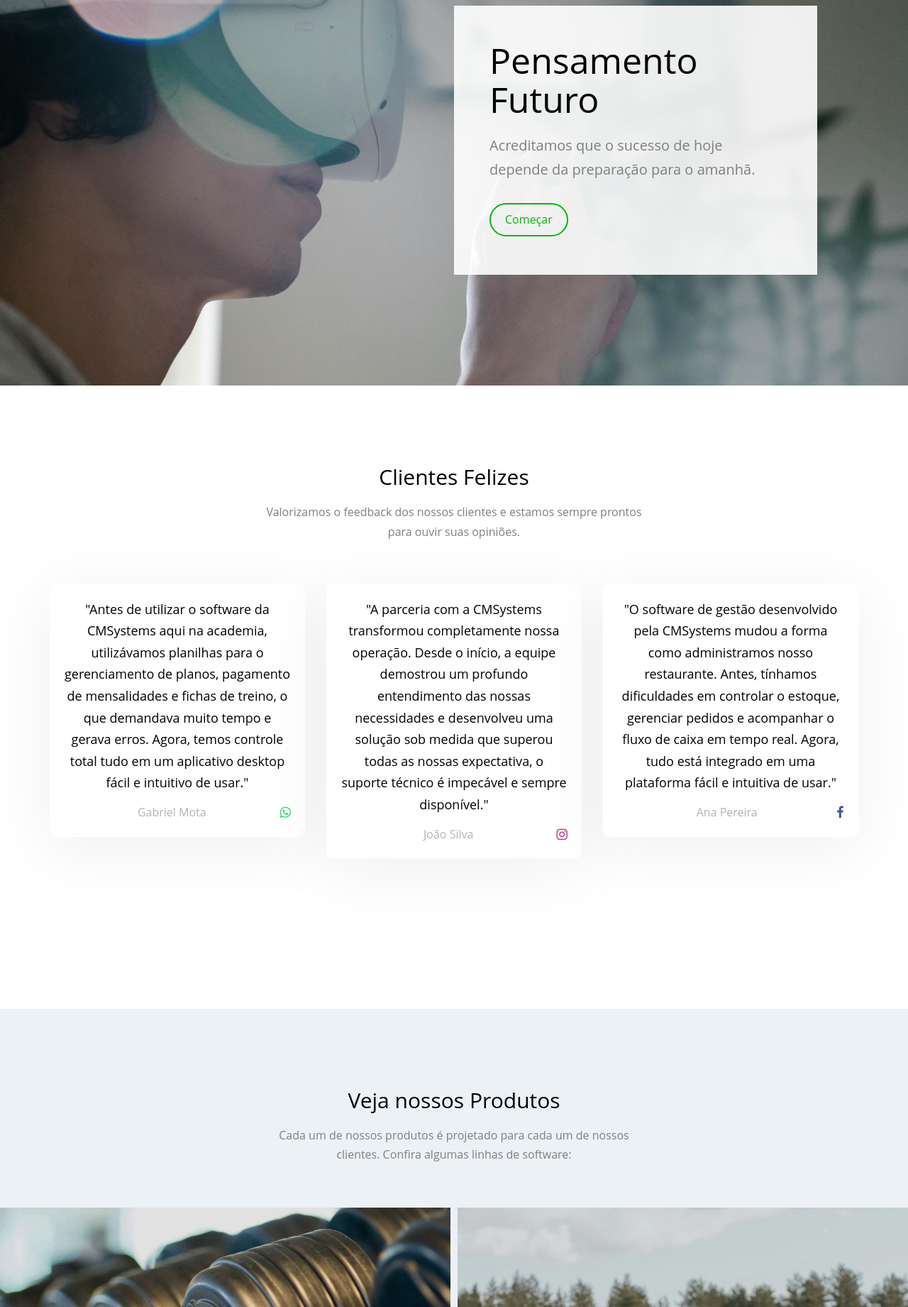
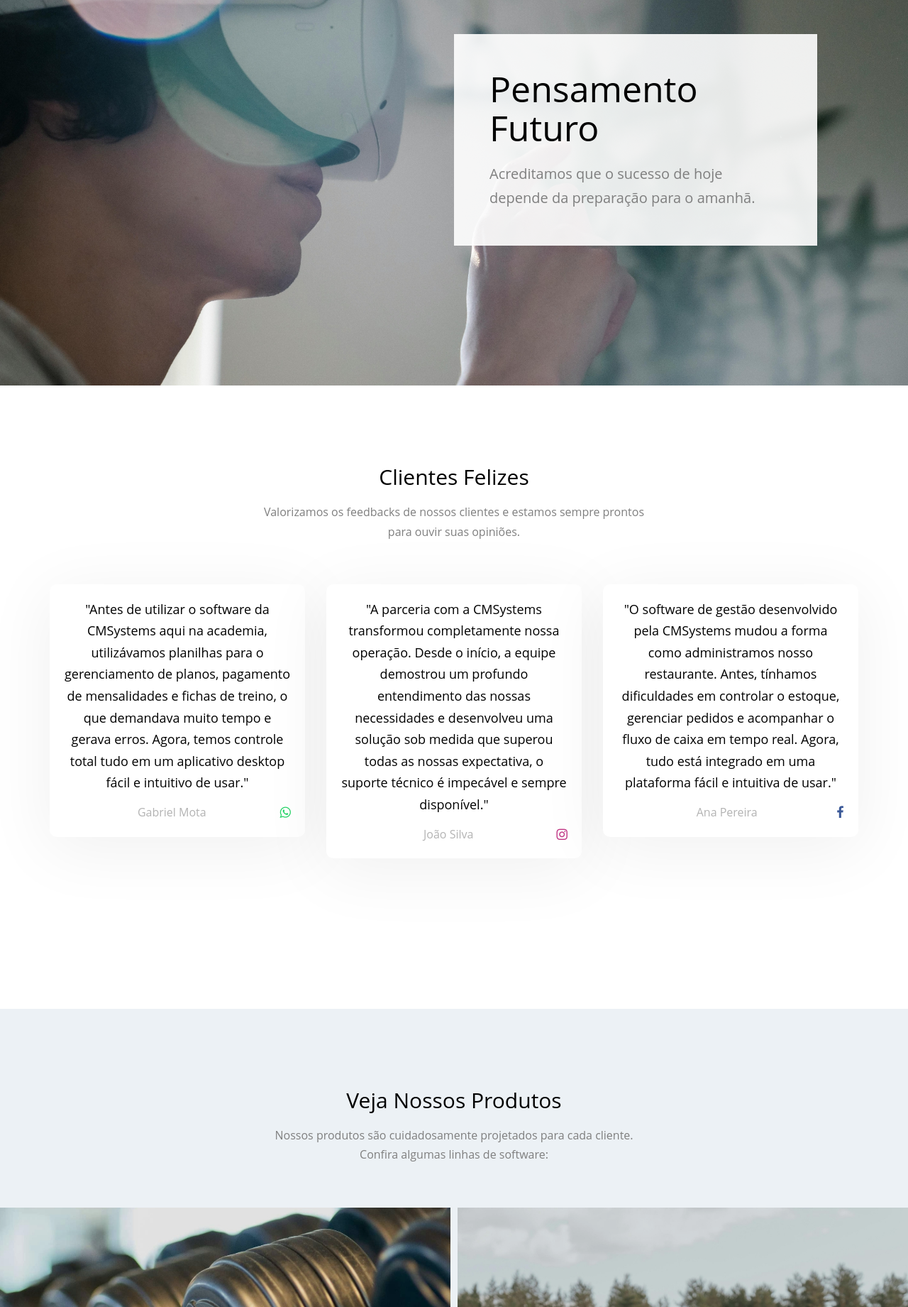
Before and after one commit to cmsystems7/CMSystems, a plain HTML site: page index.html in a window 1280 px wide. Shown: the part 1760-3601 px from the top of the page at 71% size. Drawn offline with Linux system fonts and the light colour scheme; files whose address does not match are found by name.

Commit message:
feat: add favicon and refactoring portuguese

```diff
--- a/about.html
+++ b/about.html
@@ -9,6 +9,7 @@
 	<meta charset="utf-8">
 	<meta http-equiv="X-UA-Compatible" content="IE=edge">
 	<title>Sobre &mdash; CMSystems</title>
+	<link rel="shortcut icon" href="images/favicon.ico" type="image/x-icon">
 	<meta name="viewport" content="width=device-width, initial-scale=1">
 	<meta name="description" />
 	<meta name="keywords" />
@@ -107,7 +108,7 @@
 					</figure>
 				</div>
 				<div class="col-md-6 col-md-offset-3 text-center fh5co-heading">
-					<h2>Somos uma Startup</h2>
+					<h2>Somos Uma Startup</h2>
 					<p>Como uma startup, a agilidade é parte fundamental do nosso DNA. Isso significa que somos rápidos
 						na entrega de soluções, sempre prontos para ajustar e personalizar nossos produtos conforme as
 						demandas dos nossos clientes. Nossa estrutura enxuta nos permite tomar decisões rápidas e
--- a/index.html
+++ b/index.html
@@ -7,6 +7,7 @@
 	<meta charset="utf-8">
 	<meta http-equiv="X-UA-Compatible" content="IE=edge">
 	<title>Home &mdash; CMSystems</title>
+	<link rel="shortcut icon" href="images/favicon.ico" type="image/x-icon">
 	<meta name="viewport" content="width=device-width, initial-scale=1">
 	<meta name="description" />
 	<meta name="keywords" />
@@ -143,7 +144,6 @@
 		<div class="fh5co-box animate-box">
 			<h2>Pensamento Futuro</h2>
 			<p>Acreditamos que o sucesso de hoje depende da preparação para o amanhã.</p>
-			<p><a href="#" class="btn btn-primary btn-outline with-arrow">Começar <i class="icon-arrow-right"></i></a></p>
 		</div>
 
 	</div>
@@ -153,7 +153,7 @@
 			<div class="row">
 				<div class="col-md-6 col-md-offset-3 text-center fh5co-heading">
 					<h2>Clientes Felizes</h2>
-					<p>Valorizamos o feedback dos nossos clientes e estamos sempre prontos para ouvir suas opiniões.</p>
+					<p>Valorizamos os feedbacks de nossos clientes e estamos sempre prontos para ouvir suas opiniões.</p>
 				</div>
 				<div class="col-md-4 text-center item-block">
 					<blockquote>
@@ -183,8 +183,8 @@
 		<div class="container">
 			<div class="row">
 				<div class="col-md-6 col-md-offset-3 text-center fh5co-heading">
-					<h2>Veja nossos Produtos</h2>
-					<p>Cada um de nossos produtos é projetado para cada um de nossos clientes. Confira algumas linhas de software: </p>
+					<h2>Veja Nossos Produtos</h2>
+					<p>Nossos produtos são cuidadosamente projetados para cada cliente.<br>Confira algumas linhas de software: </p>
 				</div>
 			</div>
 		</div>
@@ -215,7 +215,7 @@
 				<div class="v-align">
 					<div class="v-align-middle">
 						<span class="icon"><img src="images/fazenda_icon.svg" alt="Free HTML5 Templates" class="img-responsive"></span>
-						<h3 class="title">Fazenda</h3>
+						<h3 class="title">Agro</h3>
 						<h5 class="category">Aplicativo Web</h5>
 					</div>
 				</div>
```
Also changed, not shown: contact.html (+2 -1 lines), products.html (+4 -3 lines), images/favicon.ico (added).
